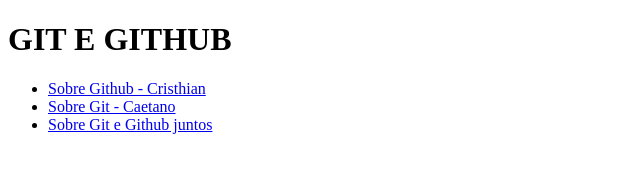
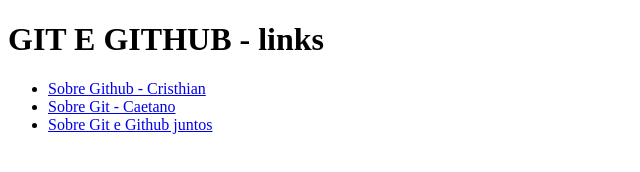
Before and after one commit to CristoGabriel/Caetano-e-Cristhian, a plain HTML site: page index.html in a window 1280 px wide. Shown: the whole page, without its empty margins (0-640 px from the left). Drawn offline with Linux system fonts and the light colour scheme.

Commit message:
tentando dnv

```diff
--- a/index.html
+++ b/index.html
@@ -6,7 +6,7 @@
     <title>Git e Github</title>
 </head>
 <body>
-    <h1>GIT E GITHUB</h1>
+    <h1>GIT E GITHUB - links</h1>
   <ul>
     <li><a href="https://github.com/CristoGabriel/Caetano-e-Cristhian/tree/Branch-CRISTHIAN">Sobre Github - Cristhian</a></li>
     <li><a href="https://github.com/CristoGabriel/Caetano-e-Cristhian/tree/Branch-CAETANO">Sobre Git - Caetano</a></li>
```
